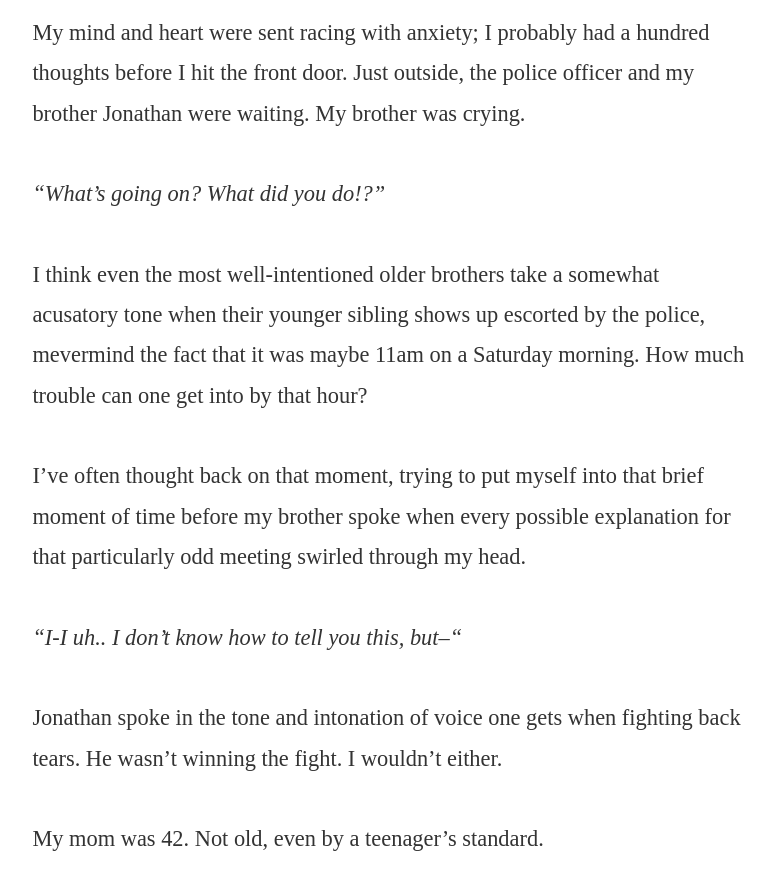
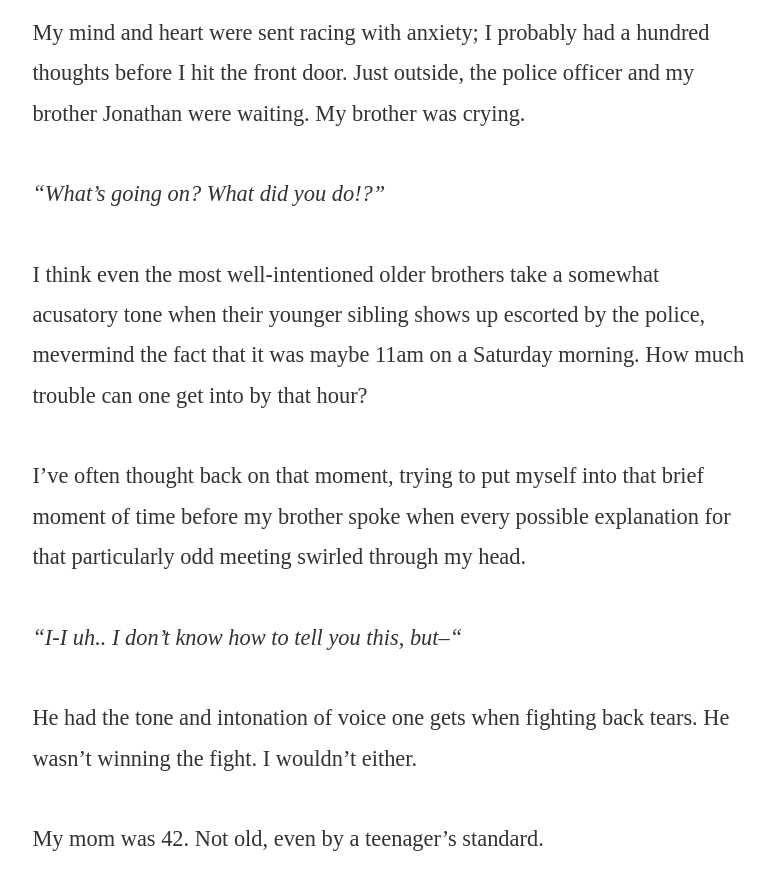
Before and after one commit to feilb/feilb.github.io, a Jekyll site: the page built from _posts/2013-08-23-just-another-day.markdown, in a window 1280 px wide and 900 px high, scrolled down 2265 px. Shown: the top 890 px of the window, without its empty margins (350-1124 px from the left). Built offline with Jekyll 4.4.1, drawn with Linux system fonts in a browser that asks for light colours; nearby versions of some CDN libraries.

Commit message:
Updated 2013-08-23-just-another-day.markdown

```diff
--- a/_posts/2013-08-23-just-another-day.markdown
+++ b/_posts/2013-08-23-just-another-day.markdown
@@ -34,6 +34,6 @@ I've often thought back on that moment, trying to put myself into that brief mom
 
 _"I-I uh.. I don't know how to tell you this, but--"_
 
-Jonathan spoke in the tone and intonation of voice one gets when fighting back tears. He wasn't winning the fight. I wouldn't either.
+He had the tone and intonation of voice one gets when fighting back tears. He wasn't winning the fight. I wouldn't either.
 
 My mom was 42. Not old, even by a teenager's standard.
```
